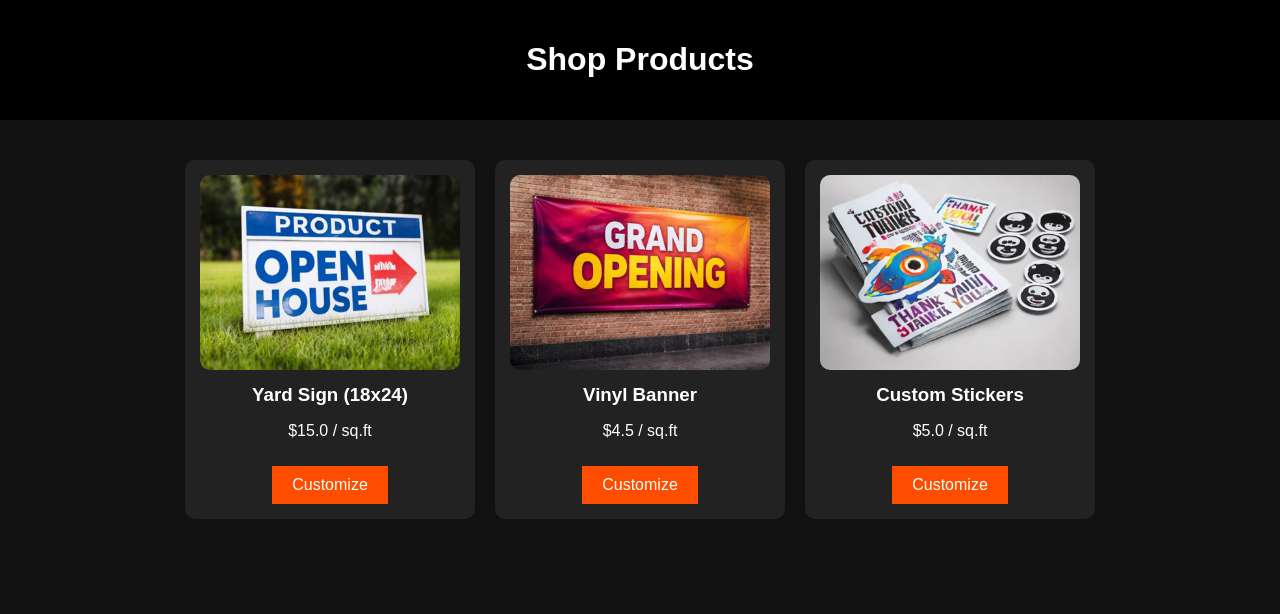
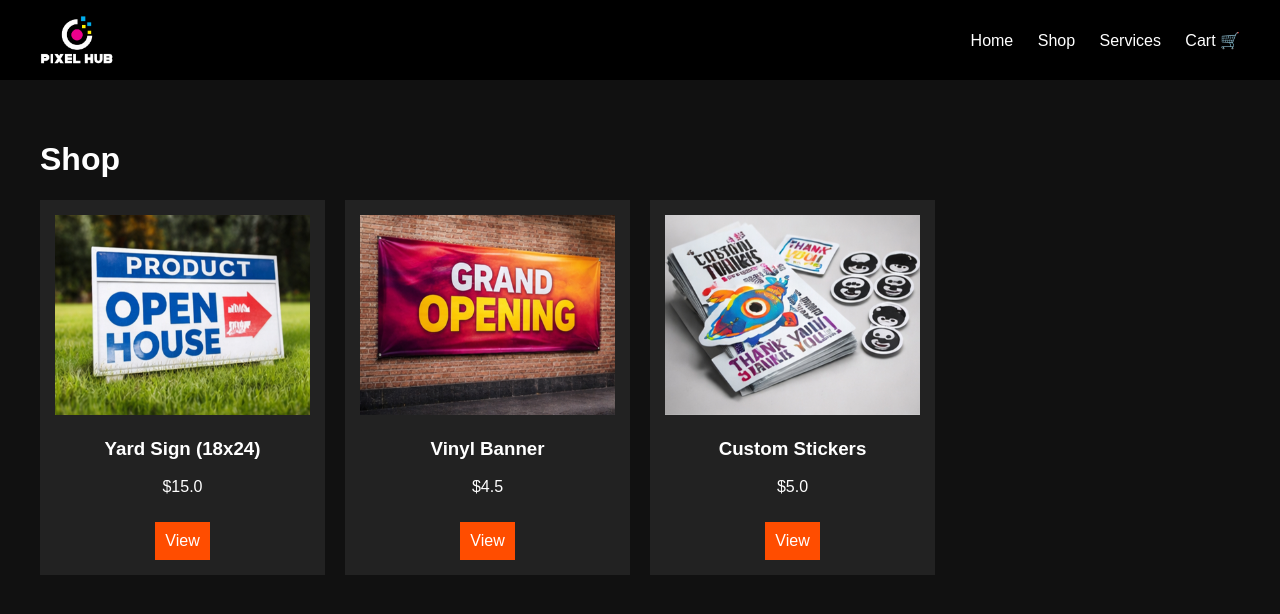
Before and after one commit to pixelhubfl/pixelhub-website, a Django app: page /shop/ in a window 1280 px wide. Shown: the top 614 px of the page. Run offline with Django 5.2, Linux system fonts and the light colour scheme; data comes from the database, SQL or seed files in the repository.

Commit message:
update shop and navbar

```diff
--- a/templates/main/shop.html
+++ b/templates/main/shop.html
@@ -7,77 +7,103 @@
     <style>
         body {
             margin: 0;
-            font-family: Arial;
+            font-family: Arial, sans-serif;
             background: #111;
             color: white;
         }
 
-        .header {
-            padding: 20px;
-            text-align: center;
-            background: black;
+        /* NAVBAR */
+        .navbar {
+            display: flex;
+            justify-content: space-between;
+            align-items: center;
+            padding: 15px 40px;
+            background: #000;
+        }
+
+        .navbar img {
+            height: 50px;
+        }
+
+        .nav-links a {
+            color: white;
+            margin-left: 20px;
+            text-decoration: none;
+        }
+
+        /* SHOP */
+        .container {
+            padding: 40px;
         }
 
         .products {
-            display: flex;
-            flex-wrap: wrap;
-            justify-content: center;
+            display: grid;
+            grid-template-columns: repeat(4, 1fr);
             gap: 20px;
-            padding: 40px;
         }
 
-        .card {
-            width: 260px;
+        .product {
             background: #222;
             padding: 15px;
-            border-radius: 10px;
             text-align: center;
         }
 
-        .card img {
+        .product img {
             width: 100%;
-            border-radius: 10px;
+            height: 200px;
+            object-fit: cover;
         }
 
-        .card h3 {
-            margin: 10px 0;
-        }
-
-        .btn {
+        .product a {
             display: inline-block;
-            padding: 10px 20px;
+            margin-top: 10px;
+            padding: 10px;
             background: #ff4d00;
             color: white;
             text-decoration: none;
-            margin-top: 10px;
         }
     </style>
 </head>
 
 <body>
 
-<div class="header">
-    <h1>Shop Products</h1>
+<!-- NAVBAR -->
+<div class="navbar">
+    <img src="{% static 'images/logo.png' %}">
+
+    <div class="nav-links">
+        <a href="/">Home</a>
+        <a href="/shop/">Shop</a>
+        <a href="/services/">Services</a>
+        <a href="/cart/">Cart 🛒</a>
     </div>
+</div>
+
+<!-- SHOP -->
+<div class="container">
+    <h1>Shop</h1>
 
     <div class="products">
 
         {% for product in products %}
-    <div class="card">
+        <div class="product">
 
+            <!-- 🔥 IMAGEN DINÁMICA -->
             {% if product.image %}
                 <img src="{{ product.image.url }}">
+            {% else %}
+                <img src="{% static 'images/car_wrap.jpg' %}">
             {% endif %}
 
             <h3>{{ product.name }}</h3>
-        <p>${{ product.base_price }} / sq.ft</p>
+            <p>${{ product.base_price }}</p>
 
-        <a href="/product/{{ product.id }}/" class="btn">Customize</a>
-
+            <a href="/product/{{ product.id }}/">View</a>
         </div>
         {% endfor %}
 
     </div>
+</div>
 
 </body>
 </html>
```
Lines whose indentation alone changed are shown as unchanged.
